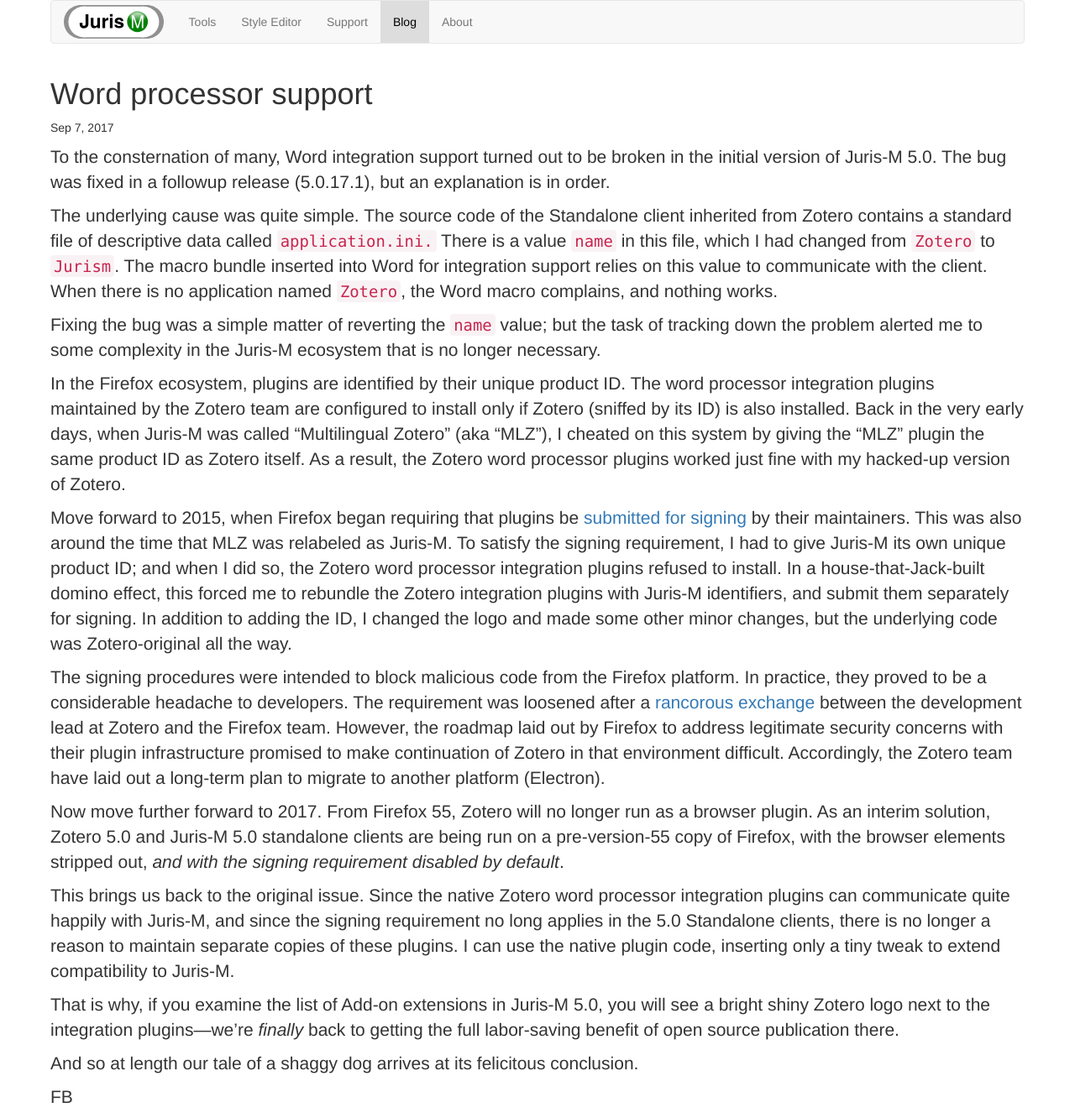
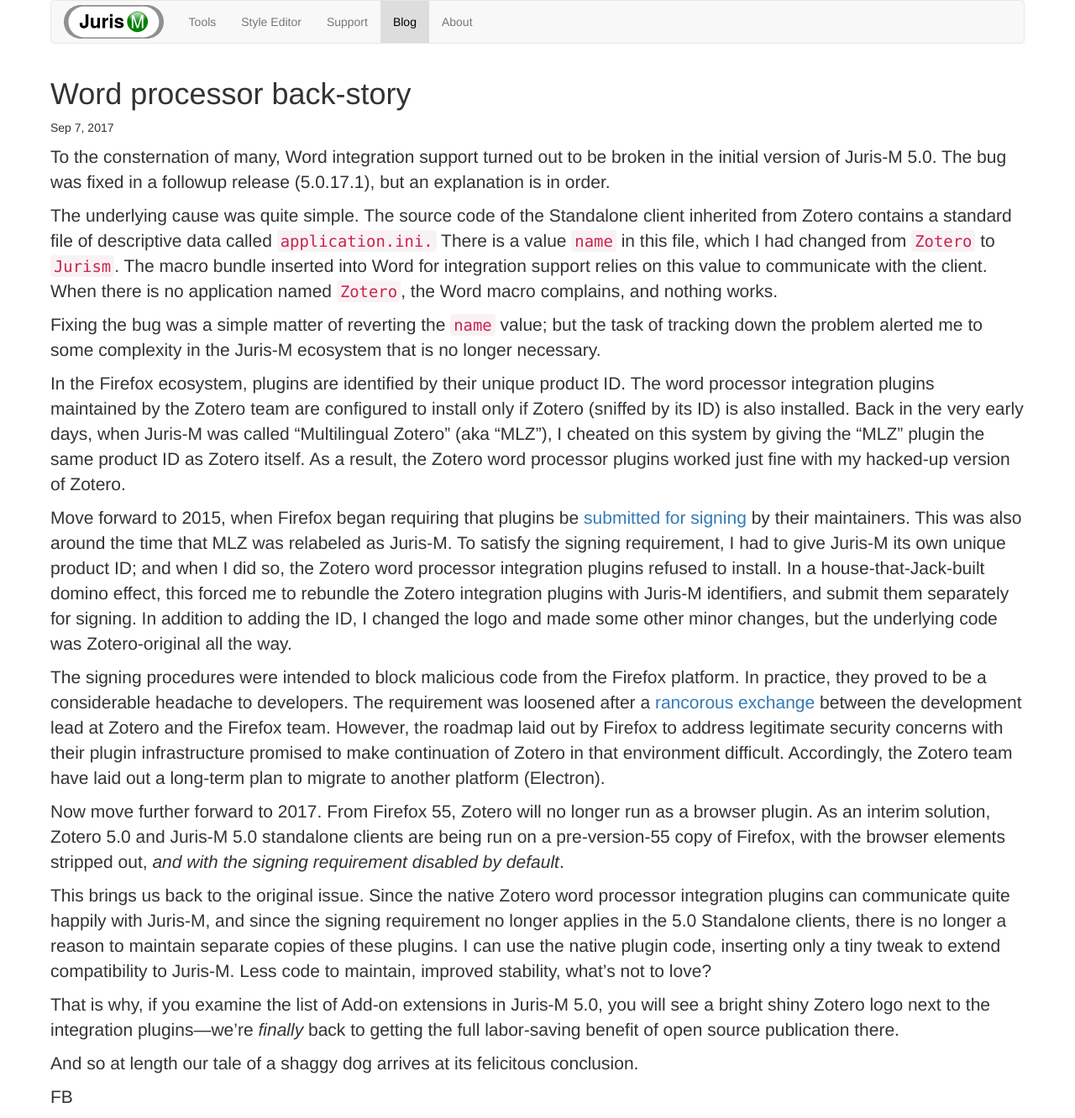
Before and after one commit to Juris-M/blog, a Jekyll site: the page built from _posts/2017-09-09-word-processors.markdown, in a window 1280 px wide. Shown: the whole page at 84% size. Built offline with Jekyll 4.4.1, drawn with Linux system fonts in a browser that asks for light colours; nearby versions of some CDN libraries.

Commit message:
Abbreviations

```diff
--- a/_posts/2017-09-09-word-processors.markdown
+++ b/_posts/2017-09-09-word-processors.markdown
@@ -1,6 +1,6 @@
 ---
 layout: post
-title:  "Word processor support"
+title:  "Word processor back-story"
 date:   2017-09-07
 categories: jurism announcement
 ---
@@ -62,10 +62,11 @@ requirement disabled by default*.
 
 This brings us back to the original issue. Since the native Zotero
 word processor integration plugins can communicate quite happily with
-Juris-M, and since the signing requirement no long applies in the 5.0
+Juris-M, and since the signing requirement no longer applies in the 5.0
 Standalone clients, there is no longer a reason to maintain separate
 copies of these plugins. I can use the native plugin code, inserting
-only a tiny tweak to extend compatibility to Juris-M.
+only a tiny tweak to extend compatibility to Juris-M. Less code to
+maintain, improved stability, what's not to love?
 
 That is why, if you examine the list of Add-on extensions in Juris-M
 5.0, you will see a bright shiny Zotero logo next to the integration
```
